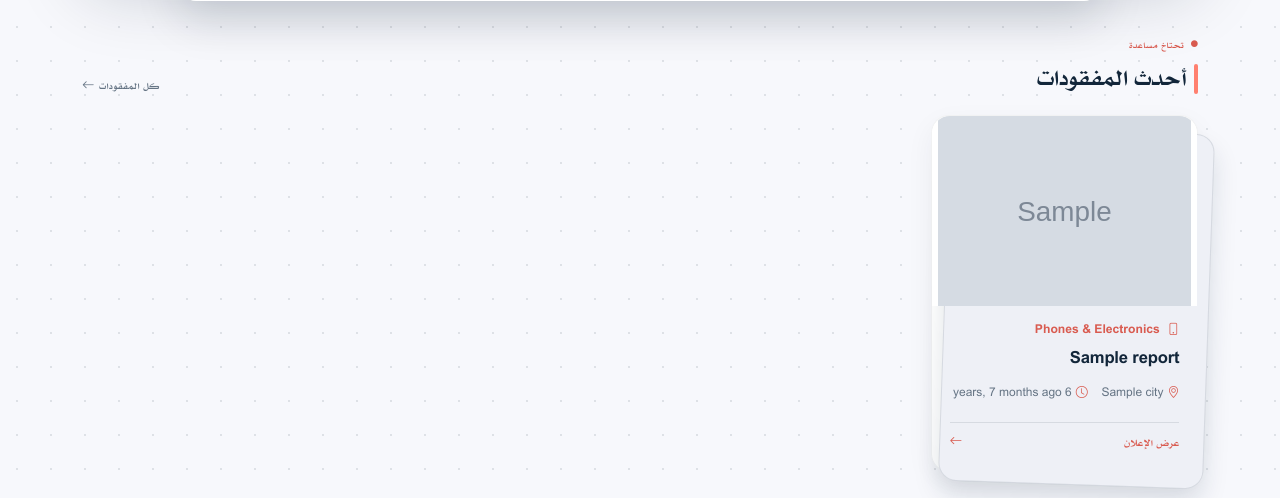
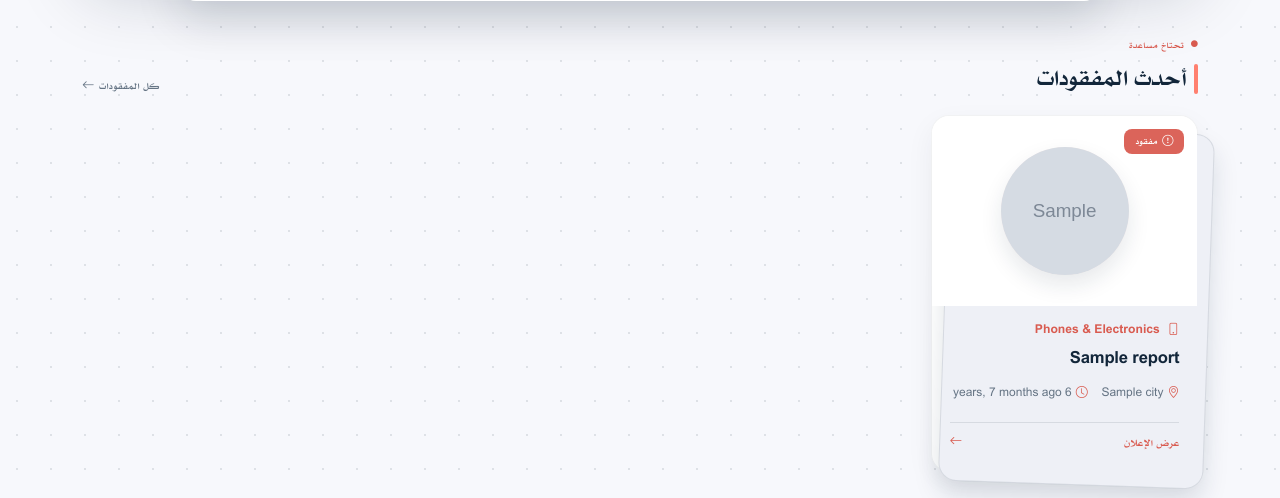
Before and after one commit to khattabaljaily/misfound, a Django app: page / in a window 1280 px wide. Shown: the part 738-1236 px from the top of the page. Run offline with Django 5.2, Linux system fonts and the light colour scheme; data comes from the database, SQL or seed files in the repository; tables that the repository leaves empty hold one stand-in row (values such as "Sample post"); grey boxes marked "Sample" are stand-in pictures; parts of the project's set-up code (start-up, migrations or seed data) failed here and were passed over; some libraries are stand-ins or nearby versions.

Commit message:
Show report card images as a centered circular avatar
Replaced the object-fit:contain + blurred-fill rectangle with a
circular image (128px, object-fit: cover) centered in the media area.
.report-card__media's background now matches the card's own background
(white) instead of a distinct tinted box, so the media area blends
into the card instead of reading as a separate framed section. Applied
the same treatment to the matched-report mini-cards on the detail page.

```diff
--- a/static/css/misfound.css
+++ b/static/css/misfound.css
@@ -579,36 +579,40 @@ input.mf-pill-field {
 .report-card .card-title { transition: color 0.2s ease; }
 .report-card:hover .card-title { color: var(--mf-teal-dark); }
 
-.report-card img {
-    position: relative;
-    z-index: 1;
-    height: 178px;
-    width: 100%;
-    object-fit: contain;
-    transition: transform 0.35s ease;
-}
-
-.report-card:hover img { transform: scale(1.04); }
+.report-card:hover .report-card__media-circle img { transform: scale(1.06); }
 
 .report-card__media {
-    overflow: hidden;
-    background: var(--mf-surface, #fff);
+    display: flex;
+    align-items: center;
+    justify-content: center;
+    background: #fff;
     border-radius: inherit;
     border-end-end-radius: 0;
     border-end-start-radius: 0;
 }
 
-/* A blurred, scaled-up copy of the same photo fills the frame edge-to-edge
-   behind the sharp (object-fit: contain) image on top, so small/odd-ratio
-   images never show flat white bars on the sides. */
-.report-card__media-fill {
-    position: absolute;
-    inset: 0;
-    background-size: cover;
-    background-position: center;
-    filter: blur(24px) saturate(1.05) brightness(1.4);
-    transform: scale(1.3);
-    opacity: 0.3;
+/* Image sits as a centered circular avatar, same background as the card
+   itself — no separate "framed" box behind it. */
+.report-card__media-circle {
+    width: 128px;
+    height: 128px;
+    margin: 1.4rem 0;
+    border-radius: 50%;
+    overflow: hidden;
+    background: var(--mf-teal-light);
+    color: var(--mf-teal-dark);
+    display: flex;
+    align-items: center;
+    justify-content: center;
+    font-size: 2rem;
+    box-shadow: 0 10px 22px rgba(18, 38, 58, 0.1);
+}
+
+.report-card__media-circle img {
+    width: 100%;
+    height: 100%;
+    object-fit: cover;
+    transition: transform 0.35s ease;
 }
 
 .card-img-placeholder {
@@ -619,10 +623,6 @@ input.mf-pill-field {
     color: var(--mf-teal-dark);
     font-size: 2.1rem;
     opacity: 0.85;
-}
-
-.report-card .card-img-placeholder {
-    height: 178px;
 }
 
 .badge-lost {
@@ -1073,7 +1073,7 @@ input.mf-pill-field {
 .mf-section-link { color: var(--mf-text-muted); font-size: 0.78rem; }
 
 .report-card { border: 1px solid rgba(18, 38, 58, 0.06); border-radius: 18px; box-shadow: 0 10px 28px rgba(18, 38, 58, 0.055); }
-.report-card__media, .report-card img, .report-card .card-img-placeholder { height: 190px; }
+.report-card__media { min-height: 190px; }
 .report-card__media { background: #fff; }
 .report-card__body { padding: 1rem 1.1rem 1.1rem; }
 .report-card .card-title { font-size: 1.04rem; letter-spacing: -0.01em; }
--- a/templates/reports/_card.html
+++ b/templates/reports/_card.html
@@ -2,12 +2,13 @@
 <div class="col">
     <div class="card report-card h-100">
         <div class="position-relative report-card__media">
-            {% if report.image %}
-                <div class="report-card__media-fill" style="background-image: url('{{ report.image.url }}');"></div>
-                <img src="{{ report.image.url }}" class="card-img-top" alt="">
-            {% else %}
-                <div class="card-img-placeholder"><i class="bi {{ report.category.icon|default:'bi-search' }}"></i></div>
-            {% endif %}
+            <div class="report-card__media-circle">
+                {% if report.image %}
+                    <img src="{{ report.image.url }}" alt="">
+                {% else %}
+                    <i class="bi {{ report.category.icon|default:'bi-search' }}"></i>
+                {% endif %}
+            </div>
             <span class="badge {% if report.type == 'lost' %}badge-lost{% else %}badge-found{% endif %} mf-card-badge">
                 <i class="bi {% if report.type == 'lost' %}bi-exclamation-circle{% else %}bi-check-circle{% endif %}"></i>
                 {{ report.get_type_display }}
```
Also changed, not shown: templates/reports/detail.html (+7 -5 lines).
